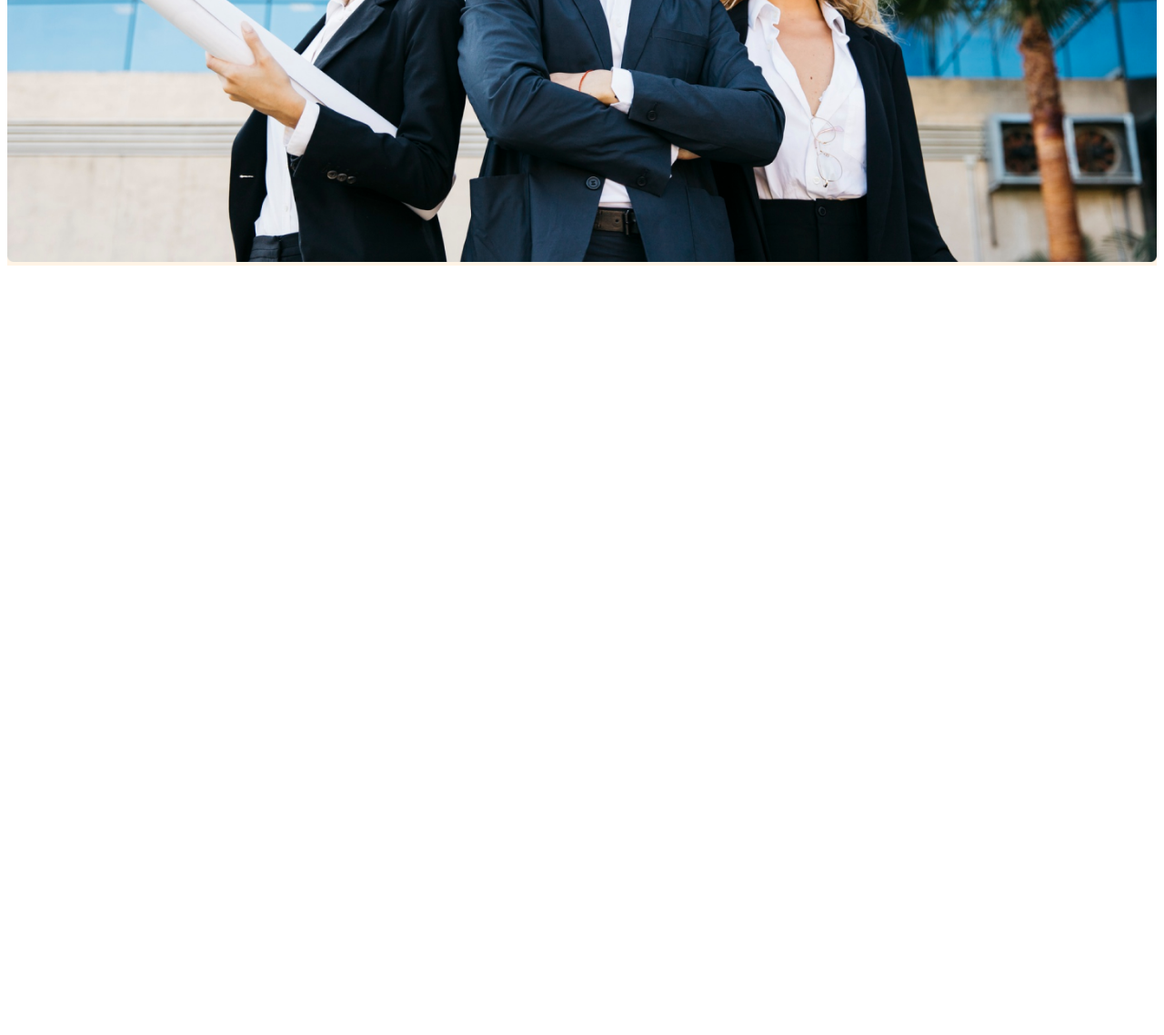
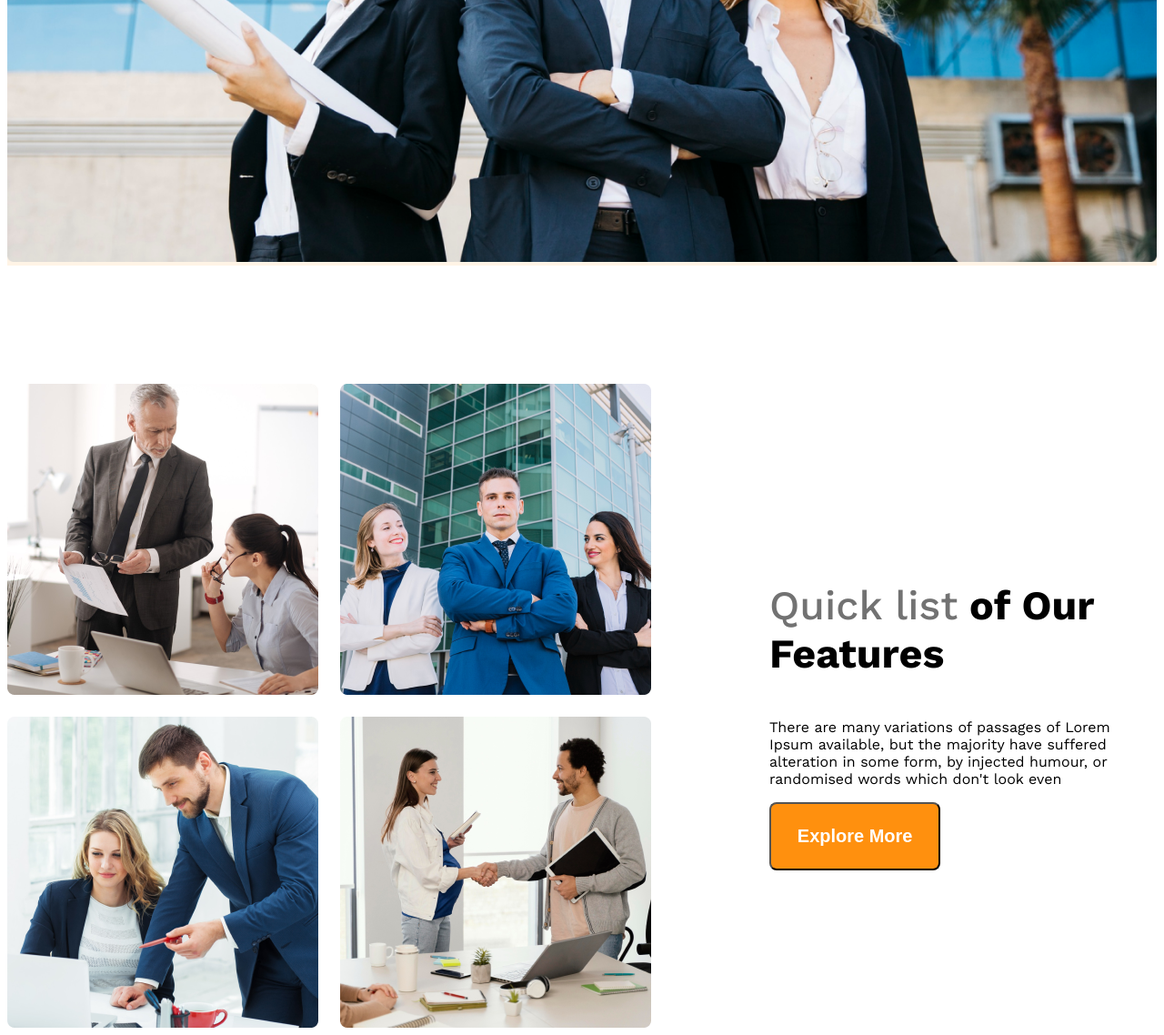
Before and after one commit to mohib357/Architects, a plain HTML site: page index.html in a window 1280 px wide. Shown: the part 892-2030 px from the top of the page at 91% size. Before the commit the page ends 1192 px from the top, so only its background shows below. Drawn offline with nearby package versions, Linux system fonts and the light colour scheme.

Commit message:
added teams section

```diff
--- a/index.html
+++ b/index.html
@@ -31,6 +31,24 @@
             <img class="banner-image" src="images/banner.png" alt="">
         </div>
     </header>
+    <main>
+        <section class="teams display-flex">
+            <div class="team-image-conteiner">
+                <img src="images/team1.png" alt="">
+                <img src="images/team2.png" alt="">
+                <img src="images/team3.png" alt="">
+                <img src="images/team4.png" alt="">
+            </div>
+            <div class="our-features">
+                <h3 class="feature-title"><span id="quick-list" class="text-light-gray">Quick list</span> <span>of Our</span> <span>Features</span></h3>
+                <p class="feature-description">There are many variations of passages of Lorem Ipsum available, but the majority have suffered alteration in some form, by injected humour, or randomised words which don't look even</p>
+                <button class="btn-primary">Explore More</button>
+            </div>
+        </section>
+    </main>
+    <footer>
+
+    </footer>
 </body>
 
 </html>
--- a/style.css
+++ b/style.css
@@ -9,6 +9,13 @@
 
   .display-flex{
     display: flex;
+  }
+  main{
+    max-width: 1440px;
+    margin: 0 auto;
+  }
+  main > section{
+    margin-top: 130px;
   }
   .text-gary{
     color: #424242;
@@ -65,6 +72,26 @@
   .banner-image{
     width: 100%;
   }
+  .teams{
+    align-items: center;
+  }
+  .team-image-conteiner{
+    display: grid;
+    grid-template-columns: repeat(2, 1fr);
+    gap: 1.5rem;
+  }
+  .our-features{
+    margin-left: 130px;
+    max-width: 530px;
+  }
+  .feature-title{
+    font-size: 2.8rem;
+    font-weight: 700;
+  }
+  #quick-list{
+    font-weight: 500;
+  }
+
 
 /* header section responsive =================*/
 @media screen and (max-width: 576px) {
```
